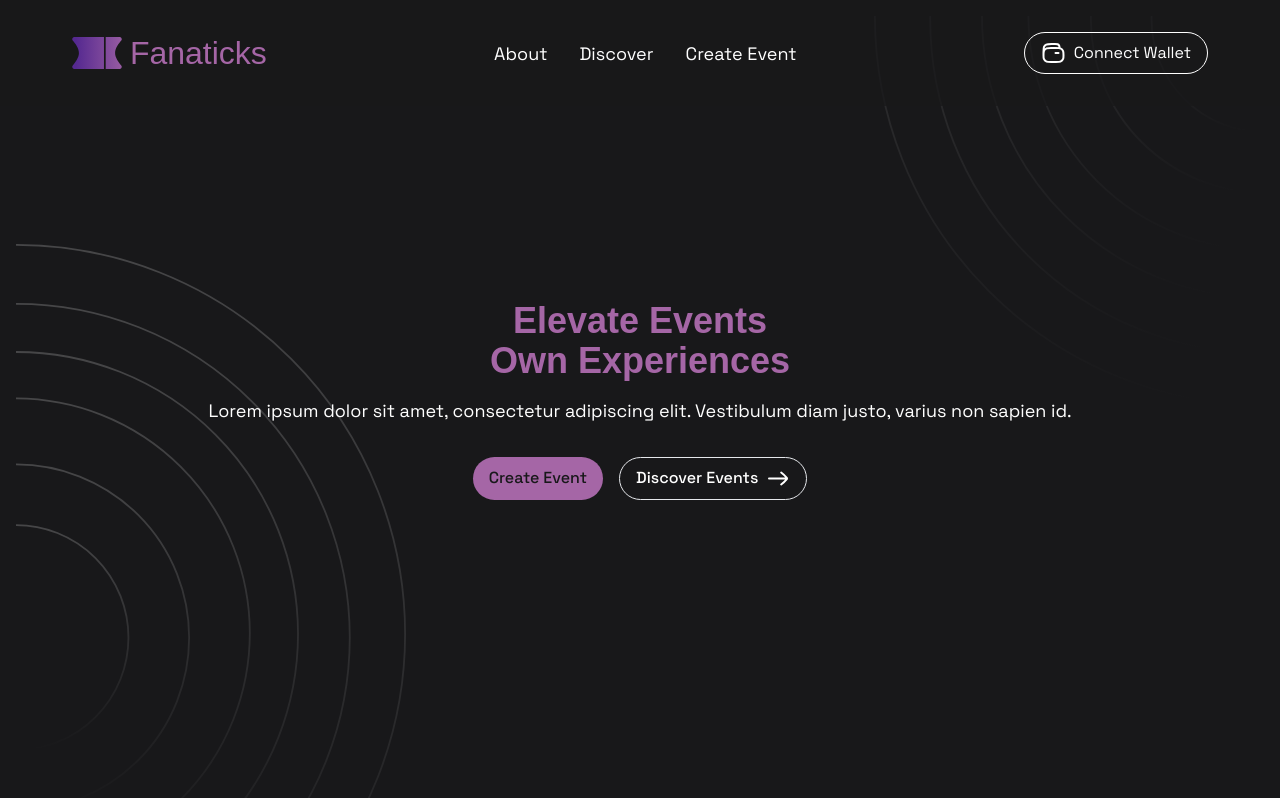
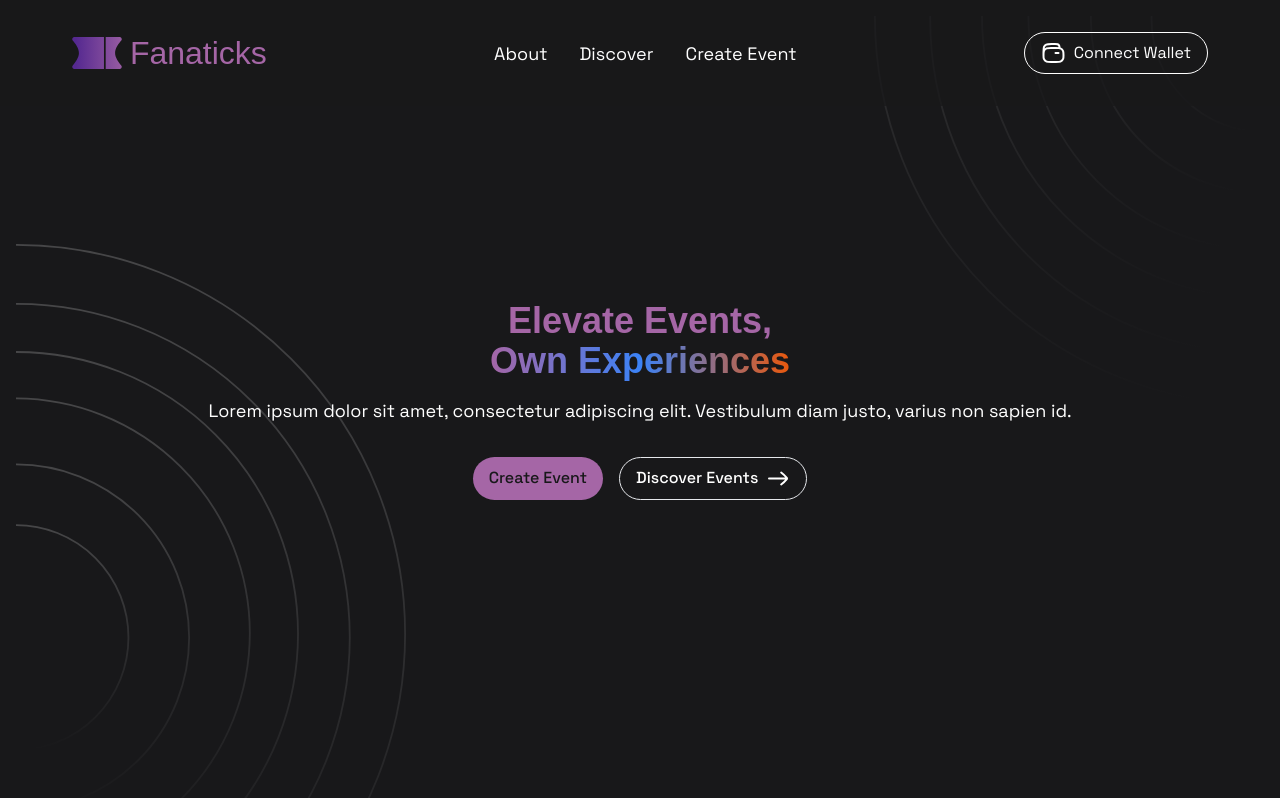
Before and after one commit to Fanaticks-EthIndia/Fanaticks, a React (Vite) app in the folder client/: page / in a window 1280 px wide. Shown: the top 798 px of the page. Built offline with nearby package versions, Linux system fonts and the light colour scheme; a web font is replaced by a local one.

Commit message:
made changes to the home pages

```diff
--- a/client/src/pages/Home.jsx
+++ b/client/src/pages/Home.jsx
@@ -1,6 +1,7 @@
 import spiral from "../assets/images/spiral.svg";
 import spiral2 from "../assets/images/spiral-2.svg";
 import about from "../assets/images/about.png";
+import Sponsor from "../components/Sponsor";
 
 const Home = () => {
   return (
@@ -8,8 +9,8 @@ const Home = () => {
       <div className="hero-section flex items-center justify-center h-screen relative">
         <div className="hero-section justify-center text-center">
           <div className="hero-section-title justify-center text-4xl font-bold mb-4 font-secondary text-secondary">
-            Elevate Events <br />
-            Own Experiences
+            Elevate Events, <br />
+            <span className="bg-clip-text text-transparent bg-gradient-to-r from-secondary via-blue-500 to-orange-600">Own Experiences</span>
           </div>
           <div className="hero-section-subtitle text-lg mb-8 font-primary text-white text-center">
             Lorem ipsum dolor sit amet, consectetur adipiscing elit. Vestibulum
@@ -30,7 +31,8 @@ const Home = () => {
             </div>
           </div>
         </div>
-
+        {/* Image Section */}
+        <div>
           {/* Top Right Image */}
           <img
             src={spiral} // Replace with the actual path to your image
@@ -45,6 +47,9 @@ const Home = () => {
             className="absolute bottom-0 left-0  ml-4 -mb-56"
           />
         </div>
+      </div>
+      <Sponsor />
+
       <div id="about" className="mb-36">
         <div className="flex justify-center items-center gap-[251px] mx-10">
           <div className="flex flex-col justify-center items-start gap-5">
```
Lines whose indentation alone changed are shown as unchanged.
